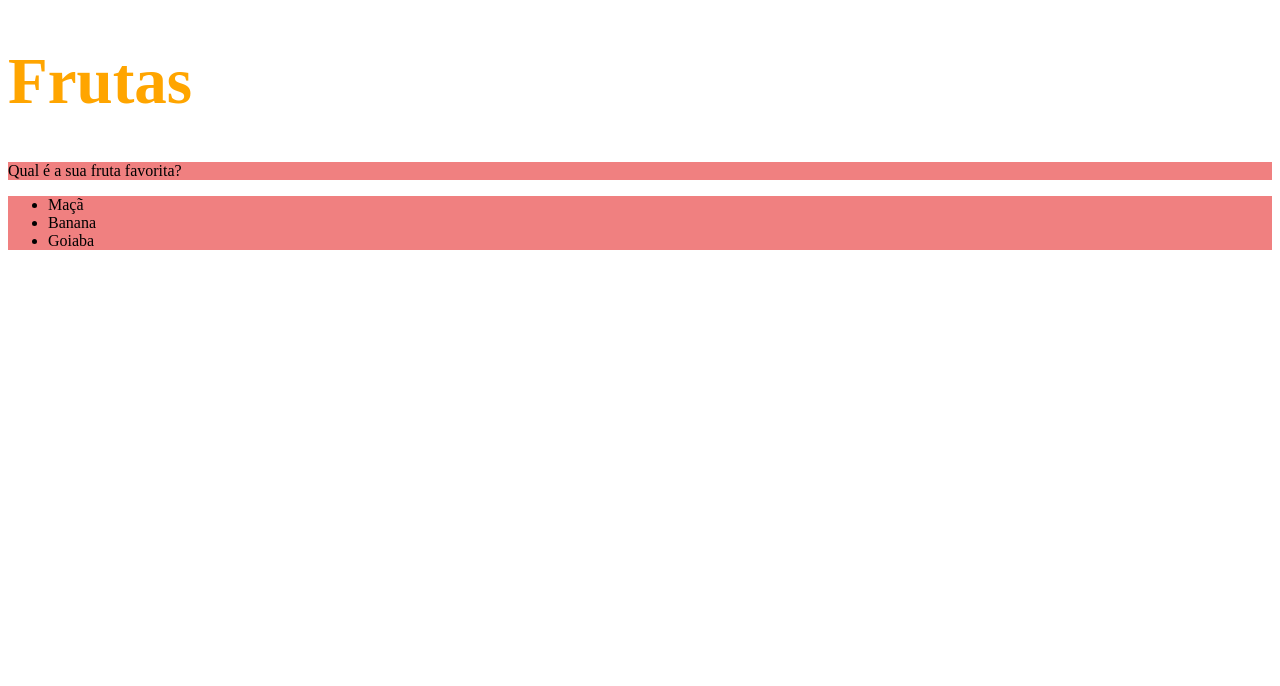
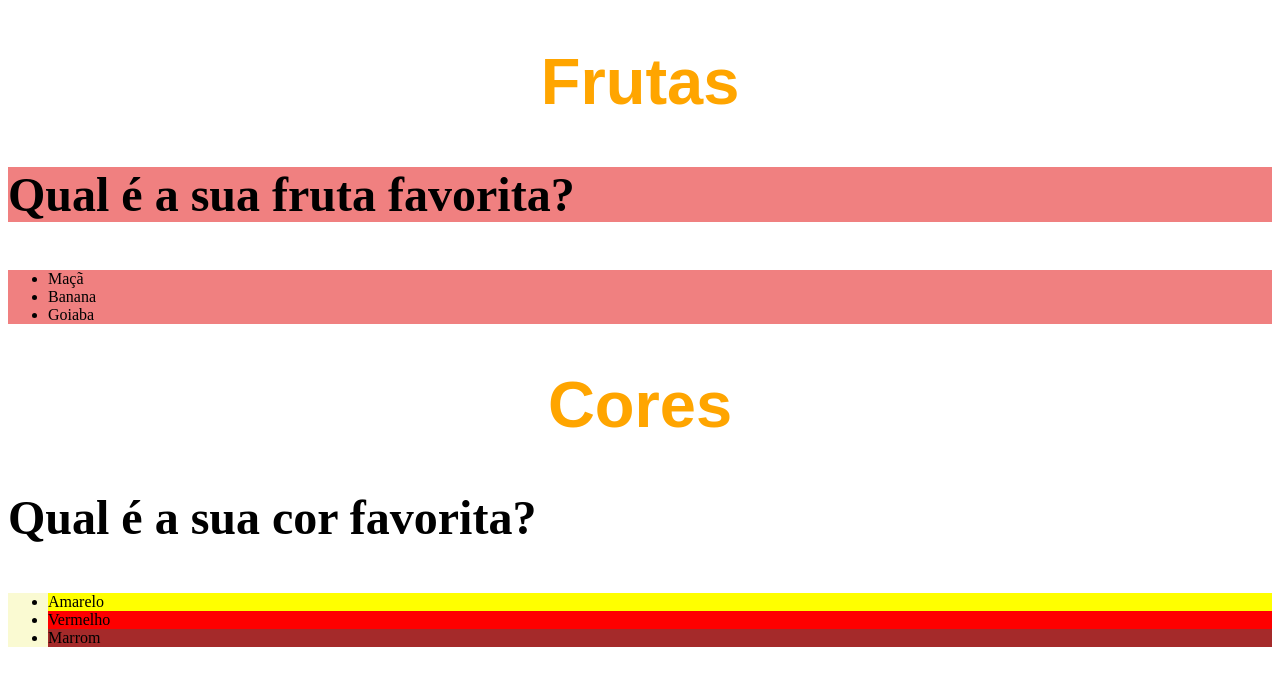
Before and after one commit to gabrielcmm/trybe-exercicios, a plain HTML site: page 1.fundamentos/secao-02-introducao-a-html-e-css/dia-02-html-e-css-primeiros-passos-em-css/index.html in a window 1280 px wide. Drawn offline with Linux system fonts and the light colour scheme.

Commit message:
Propriedades de texto no CSS

```diff
--- a/1.fundamentos/secao-02-introducao-a-html-e-css/dia-02-html-e-css-primeiros-passos-em-css/index.html
+++ b/1.fundamentos/secao-02-introducao-a-html-e-css/dia-02-html-e-css-primeiros-passos-em-css/index.html
@@ -5,10 +5,18 @@
     <meta http-equiv="X-UA-Compatible" content="IE=edge">
     <meta name="viewport" content="width=device-width, initial-scale=1.0">
     <title>Document</title>
+
     <style>
+
+        body{
+            font-size: 16px;
+        }
+
         h1{
             font-size: 65px;
             color: orange;
+            font-family: sans-serif;
+            text-align: center;
         }
 
         ul{
@@ -19,10 +27,24 @@
             background-color: lightcoral;
         }
 
+        p{
+            font-size: 3em;
+            font-weight: 600;
+        }
+        .yellow{
+            background-color: yellow;
+        }
+        .red{
+            background-color: red;
+        }
+        .brown{
+            background-color: brown;
+        }
     </style>
 
 </head>
 <body>
+
     <h1>Frutas</h1>
     <p class="lightcoral">Qual é a sua fruta favorita?</p>
     <ul class="lightcoral">
@@ -30,5 +52,14 @@
       <li>Banana</li>
       <li>Goiaba</li>
     </ul>
+
+    <h1>Cores</h1>
+    <p>Qual é a sua cor favorita?</p>
+    <ul>
+      <li class="yellow">Amarelo</li>
+      <li class="red">Vermelho</li>
+      <li class="brown">Marrom</li>
+    </ul>
+
 </body>
 </html>
```
